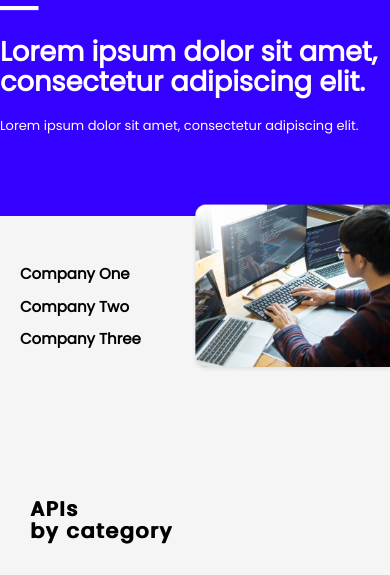
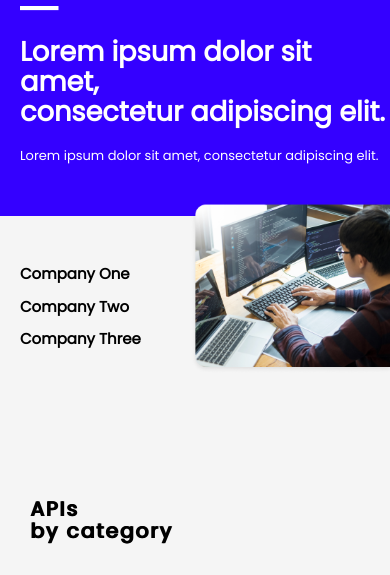
Before and after one commit to RenusreeMadhavarapu/Web-Developer-Home-Page, a website: page index.html in a window 390 px wide. Shown: the part 84-659 px from the top of the page. Drawn offline with Linux system fonts and the light colour scheme.

Commit message:
twenty one commit

```diff
--- a/style.css
+++ b/style.css
@@ -210,9 +210,7 @@ img.header-image{
      width:200px;
      top:95%;
   }
-  .header-text{
-    margin-left:0px;
-  }
+
 
 
 }
```
